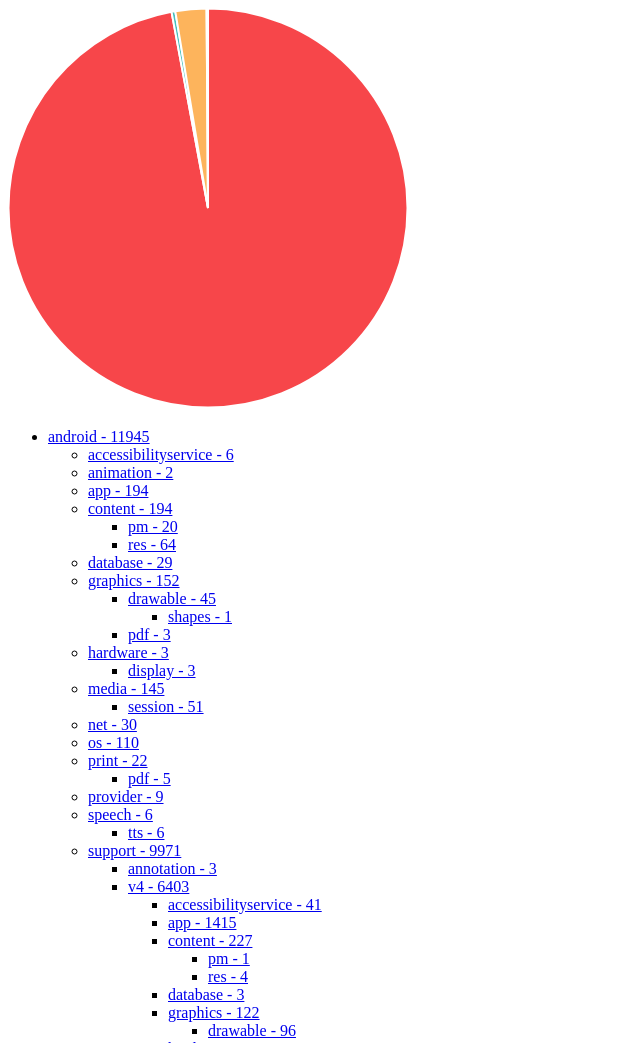
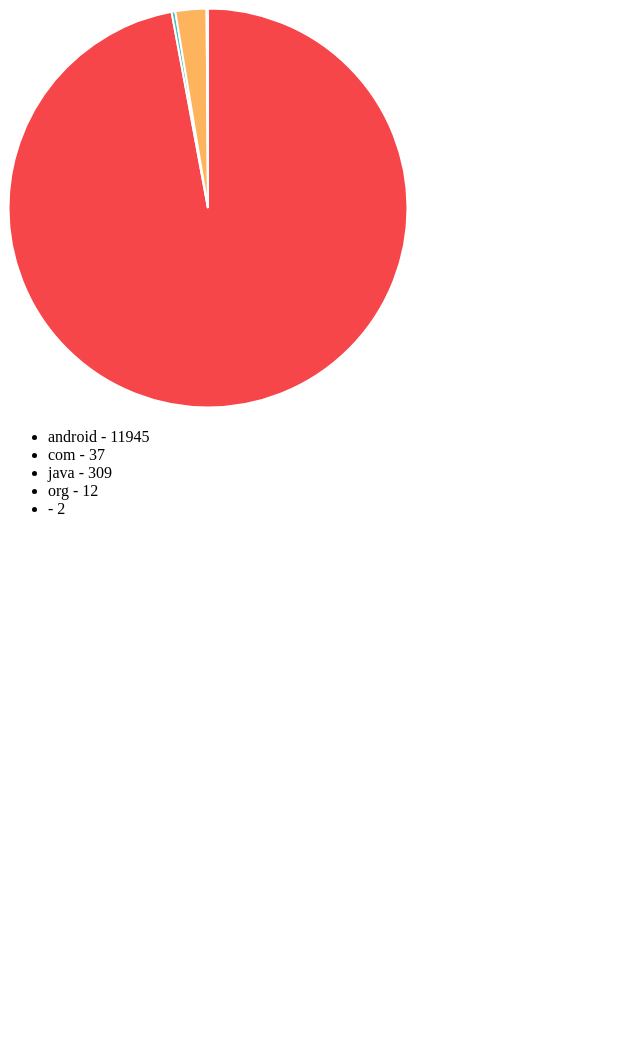
Before and after one commit to Sloy/dex-method-count-chart, a plain HTML site: page test.html in a window 1280 px wide. Shown: the top 1043 px of the page, without its empty margins (0-640 px from the left). After the commit the page ends 800 px from the top, so only its background shows below. Drawn offline with Linux system fonts and the light colour scheme.

Commit message:
Hide child lists by default and expand on click

```diff
--- a/test.html
+++ b/test.html
@@ -35,6 +35,7 @@
                     .appendTo($listRoot);
 
             generateList($list, jsonDataArray);
+            setListeners();
         }
 
         function generateList($listItem, nodeArray) {
@@ -43,10 +44,11 @@
                         .appendTo($listItem);
                 var $a = $('<a/>')
                         .text(node.name+" - "+node.count)
-                        .attr('href', '#')
+                        .addClass("package")
                         .appendTo($li);
                 if(node.children.length>0) {
                     var $childUl = $('<ul/>')
+                            .hide()
                             .appendTo($li);
                     generateList($childUl, node.children);
                 }
@@ -68,6 +70,16 @@
             })
         });
 
+        function expandChildList($ulChild) {
+            $ulChild.show();
+        }
+
+        function setListeners() {
+            $(".package").click(function(event) {
+                var $itemClicked = $(event.target);
+                expandChildList($itemClicked.next());
+            })
+        }
     </script>
 </head>
 <body>
```
